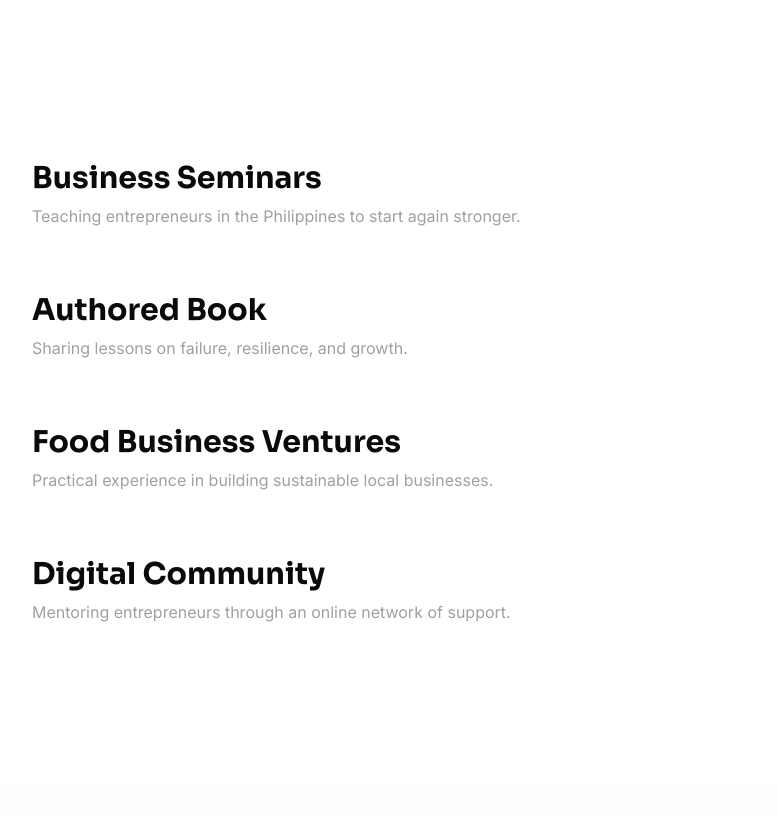
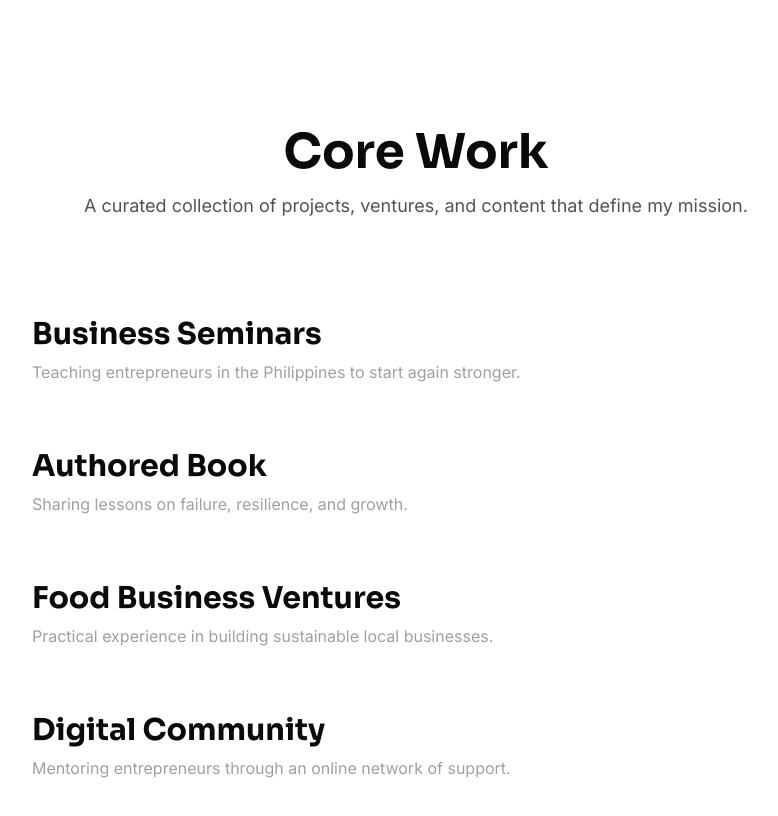
Before and after one commit to zxsuie/Jay-De-Rosales-Website, a Next.js app: page / in a window 1280 px wide. Shown: the part 2400-3216 px from the top of the page, without its empty margins (224-1002 px from the left). Built offline with nearby package versions, Linux system fonts and the light colour scheme.

Commit message:
Make the following changes:
,

Find this element:

  <IndexSection>

wi

```diff
--- a/src/components/sections/index-section.tsx
+++ b/src/components/sections/index-section.tsx
@@ -61,9 +61,9 @@ export function IndexSection() {
         if (containerRef.current) {
             const rect = e.currentTarget.getBoundingClientRect();
             const containerRect = containerRef.current.getBoundingClientRect();
-            // Center the image over the link
+            // Center the image over the link and shift it right
             setPosition({
-                x: rect.left + rect.width / 2 - containerRect.left,
+                x: rect.left + rect.width / 2 - containerRect.left + 100, // Adjusted for rightward shift
                 y: rect.top + rect.height / 2 - containerRect.top
             });
         }
@@ -72,6 +72,16 @@ export function IndexSection() {
     return (
         <section id="index" className="py-24 sm:py-32 relative">
             <div className="container mx-auto px-4">
+                 <div className="text-center mb-16">
+                    <ScrollReveal>
+                        <h2 className="text-4xl md:text-5xl font-bold font-headline">Core Work</h2>
+                    </ScrollReveal>
+                    <ScrollReveal delay={150}>
+                        <p className="mt-4 max-w-2xl mx-auto text-lg text-foreground/70">
+                            A curated collection of projects, ventures, and content that define my mission.
+                        </p>
+                    </ScrollReveal>
+                </div>
                 <div className="max-w-3xl mx-auto relative">
                     <ul ref={containerRef}>
                         {projects.map((project, index) => (
```
